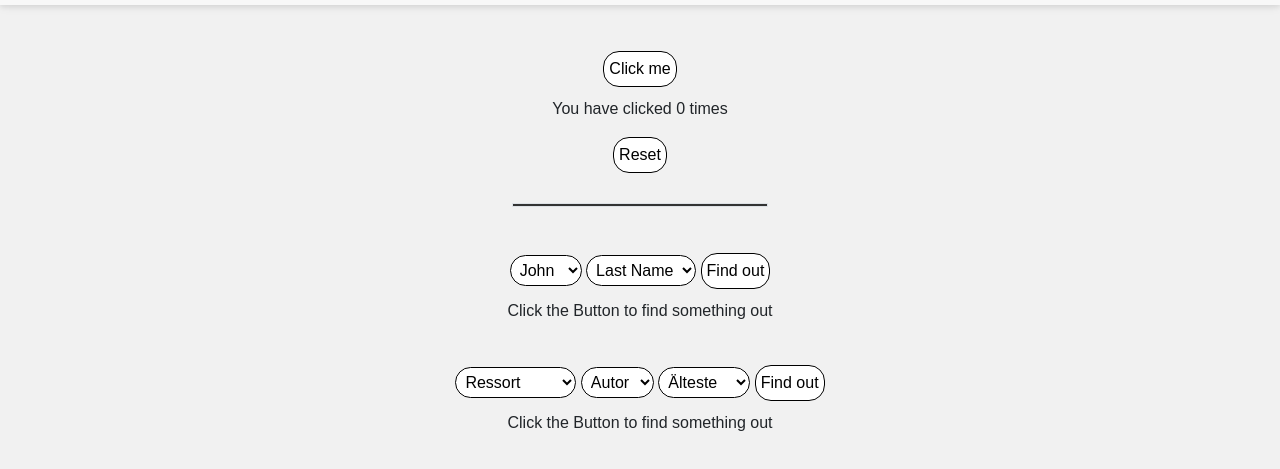
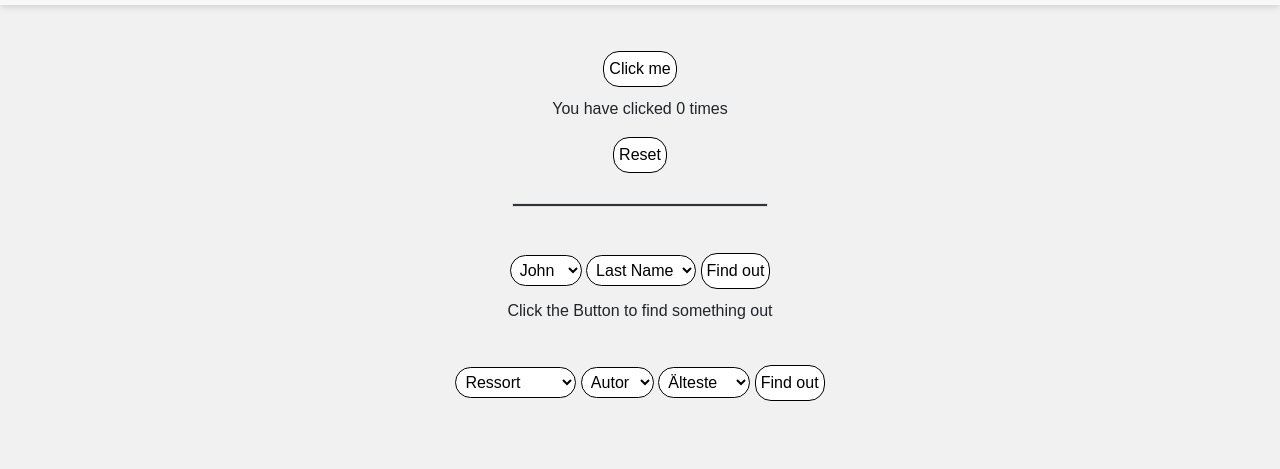
Before and after one commit to wermuthj/JWPHoto2, a plain HTML site: page game.html in a window 1280 px wide. Shown: the part 51-520 px from the top of the page. Drawn offline with nearby package versions, Linux system fonts and the light colour scheme.

Commit message:
im a sweet innocent butterfly
please dont hurt me

```diff
--- a/assets/css/style.css
+++ b/assets/css/style.css
@@ -270,3 +270,8 @@ video {
 .footer-grey {
 	background-color: #808080;
 }
+
+#found1 {
+  text-align: left;
+
+}
--- a/game.html
+++ b/game.html
@@ -96,7 +96,7 @@
 					<option class="articles3" value="newest">Neueste</option>
 				</select>
 				<button class="button" style="outline:none;" onClick="findArticle()">Find out</button></br>
-				<p id="found1">Click the Button to find something out</p>
+				<p id="found1"></p>
 			</div>
 
         </main>
```
